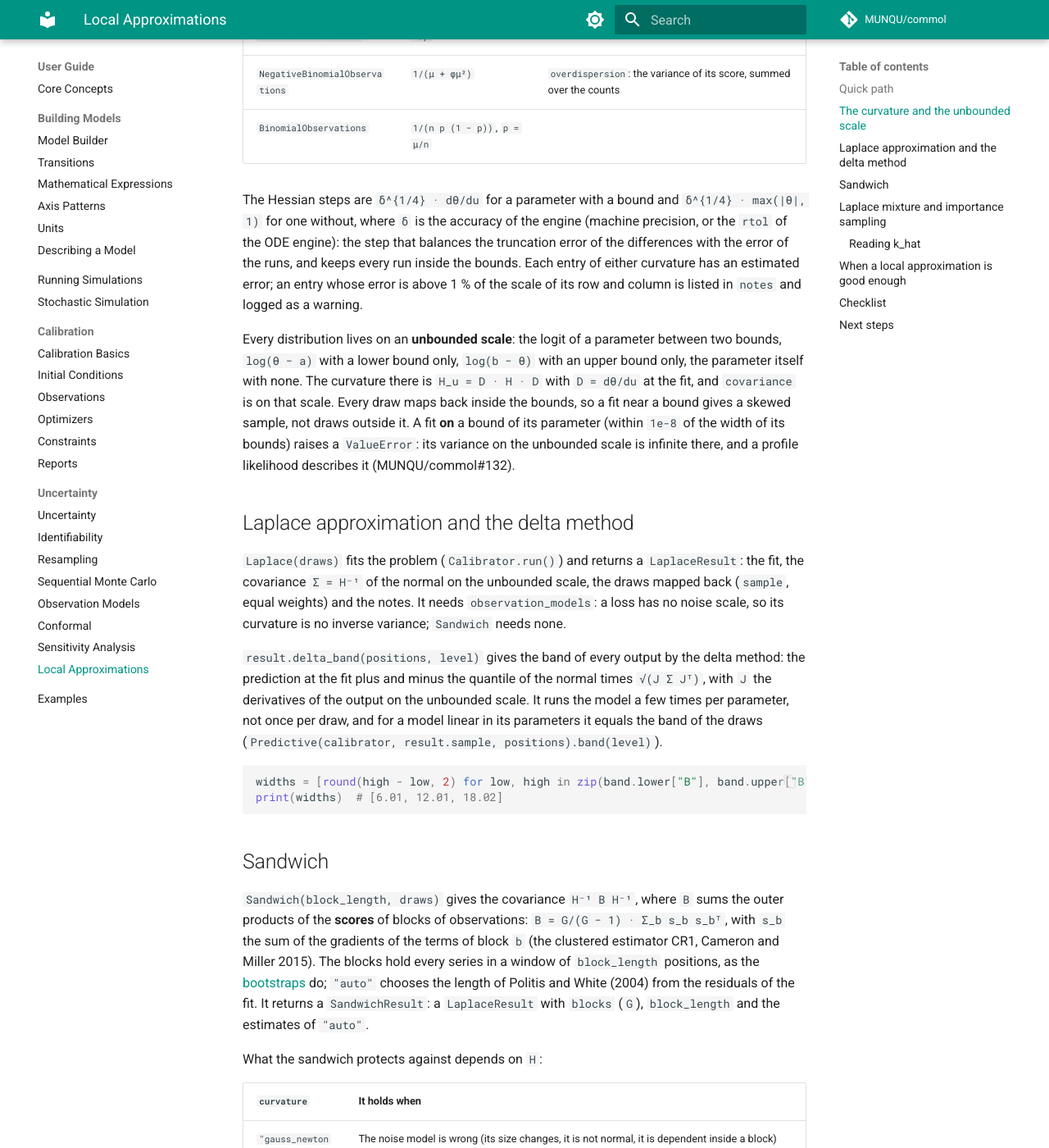
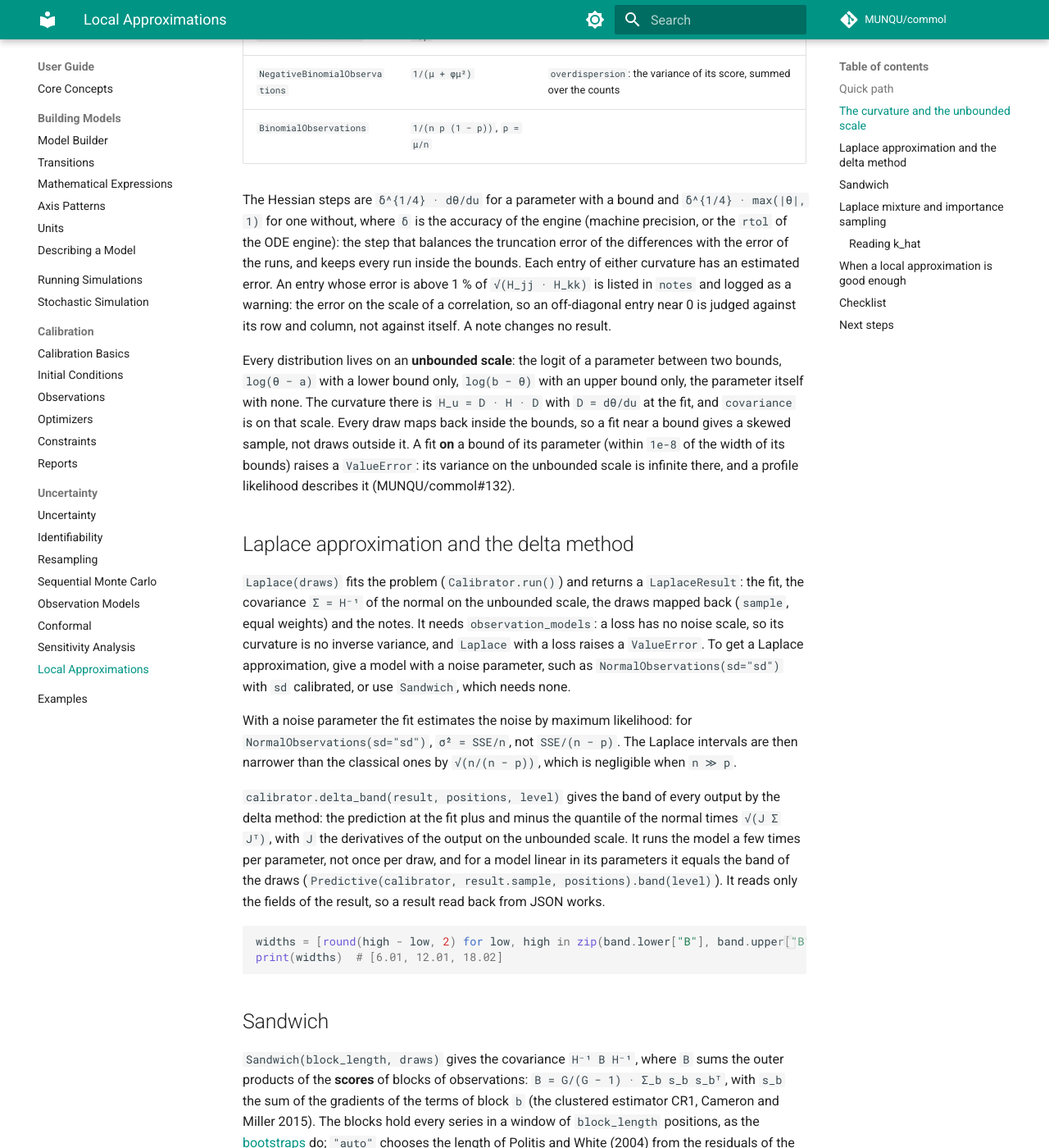
Before and after one commit to MUNQU/commol, an MkDocs documentation site: the page built from docs/guide/uncertainty/local.md, in a window 1280 px wide and 1400 px high, scrolled down 2499 px. Shown: the whole window at 82% size. Built offline with MkDocs 1.6.1 and Material for MkDocs 9.7.7, drawn with Linux system fonts in a browser that asks for light colours; comment, search, counter and statistics services are not loaded; the version menu is left out; some of the changed text lies outside the part shown.

Commit message:
docs(inference): local approximations after review

````diff
--- a/docs/guide/uncertainty/local.md
+++ b/docs/guide/uncertainty/local.md
@@ -72,7 +72,7 @@ laplace = calibrator.uncertainty(Laplace(draws=2000))
 lower, upper = laplace.sample.interval(0.9)["c"]
 print(round(lower, 2), round(upper, 2))  # 9.64 10.25
 
-band = laplace.delta_band([10, 20, 30], 0.9)
+band = calibrator.delta_band(laplace, [10, 20, 30], 0.9)
 print([round(value, 1) for value in band.center["B"]])  # [99.3, 198.7, 298.0]
 
 sandwich = calibrator.uncertainty(Sandwich(block_length=1, draws=2000))
@@ -109,8 +109,10 @@ The Hessian steps are `δ^{1/4} · dθ/du` for a parameter with a bound and
 engine (machine precision, or the `rtol` of the ODE engine): the step that
 balances the truncation error of the differences with the error of the runs,
 and keeps every run inside the bounds. Each entry of either curvature has an
-estimated error; an entry whose error is above 1 % of the scale of its row
-and column is listed in `notes` and logged as a warning.
+estimated error. An entry whose error is above 1 % of `√(H_jj · H_kk)` is
+listed in `notes` and logged as a warning: the error on the scale of a
+correlation, so an off-diagonal entry near 0 is judged against its row and
+column, not against itself. A note changes no result.
 
 Every distribution lives on an **unbounded scale**: the logit of a parameter
 between two bounds, `log(θ − a)` with a lower bound only, `log(b − θ)` with an
@@ -128,14 +130,24 @@ describes it (MUNQU/commol#132).
 `LaplaceResult`: the fit, the covariance `Σ = H⁻¹` of the normal on the
 unbounded scale, the draws mapped back (`sample`, equal weights) and the
 notes. It needs `observation_models`: a loss has no noise scale, so its
-curvature is no inverse variance; `Sandwich` needs none.
+curvature is no inverse variance, and `Laplace` with a loss raises a
+`ValueError`. To get a Laplace approximation, give a model with a noise
+parameter, such as `NormalObservations(sd="sd")` with `sd` calibrated, or
+use `Sandwich`, which needs none.
 
-`result.delta_band(positions, level)` gives the band of every output by the
-delta method: the prediction at the fit plus and minus the quantile of the
-normal times `√(J Σ Jᵀ)`, with `J` the derivatives of the output on the
-unbounded scale. It runs the model a few times per parameter, not once per
-draw, and for a model linear in its parameters it equals the band of the
-draws (`Predictive(calibrator, result.sample, positions).band(level)`).
+With a noise parameter the fit estimates the noise by maximum likelihood:
+for `NormalObservations(sd="sd")`, `σ̂² = SSE/n`, not `SSE/(n − p)`. The
+Laplace intervals are then narrower than the classical ones by
+`√(n/(n − p))`, which is negligible when `n ≫ p`.
+
+`calibrator.delta_band(result, positions, level)` gives the band of every
+output by the delta method: the prediction at the fit plus and minus the
+quantile of the normal times `√(J Σ Jᵀ)`, with `J` the derivatives of the
+output on the unbounded scale. It runs the model a few times per parameter,
+not once per draw, and for a model linear in its parameters it equals the
+band of the draws (`Predictive(calibrator, result.sample, positions).band(level)`).
+It reads only the fields of the result, so a result read back from JSON
+works.
 
 ```python
 widths = [round(high - low, 2) for low, high in zip(band.lower["B"], band.upper["B"])]
@@ -168,7 +180,7 @@ rescaling the objective does not change the sandwich).
 - **A Student t with `G − 1` degrees of freedom.** With few blocks, `B` is a
   noisy estimate; the t widens the intervals by the right amount, instead of
   a warning at an arbitrary number of blocks. Intervals of the draws and
-  `delta_band` both read it.
+  `Calibrator.delta_band` both read it.
 - **`G ≤ p` is refused.** `B` sums `G` outer products whose sum has rank at
   most `G − 1` after the fit, so with no more blocks than parameters some
   directions would get zero variance. The `ValueError` suggests shorter
@@ -232,6 +244,12 @@ far the mixture misses the target.
 | 0.5 to 0.7 | They converge, more slowly: use more draws |
 | Above 0.7 | The mixture misses mass of the target, as for a curved (banana) posterior: `reliable` is false, `notes` and a warning say so, and the sample should not be used |
 
+A start that ends on a bound gives no component, and `notes` says so. When
+its objective is at least as good as that of the worst kept component, the
+mixture leaves out an optimum the data support, whose mass `k_hat` cannot
+see: `reliable` is false too. An end on a bound that fits worse than every
+component only adds the note.
+
 An unreliable sample calls for a method that samples the posterior itself:
 `BayesianPosterior` or `GibbsPosterior` ([Sequential Monte Carlo](smc.md)).
 
@@ -239,7 +257,7 @@ An unreliable sample calls for a method that samples the posterior itself:
 
 | Situation | Good enough? |
 |---|---|
-| A model near linear in its parameters around the fit, a correct noise model | Laplace, with `delta_band` for the outputs |
+| A model near linear in its parameters around the fit, a correct noise model | Laplace, with `Calibrator.delta_band` for the outputs |
 | A wrong or unknown noise model, dependent residuals, a right mean | Sandwich with `"gauss_newton"` and blocks longer than the dependence |
 | A mean that may be wrong, large residuals | Sandwich with `"hessian"` |
 | Several optima of equal or similar loss | Laplace mixture; check `k_hat` |
````
Also changed, not shown: docs/about/changelog.md (+8 -2 lines), docs/codebase/decisions/local-approximations.md (+25 -6 lines), docs/guide/uncertainty/smc.md (+2 -1 lines).
